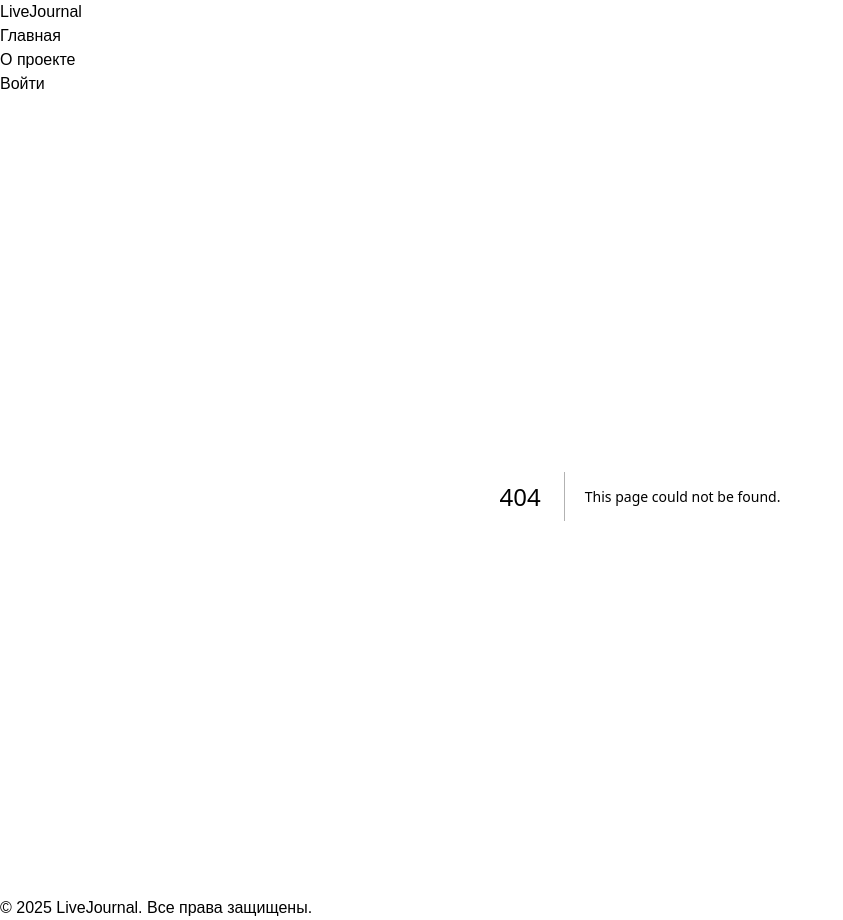
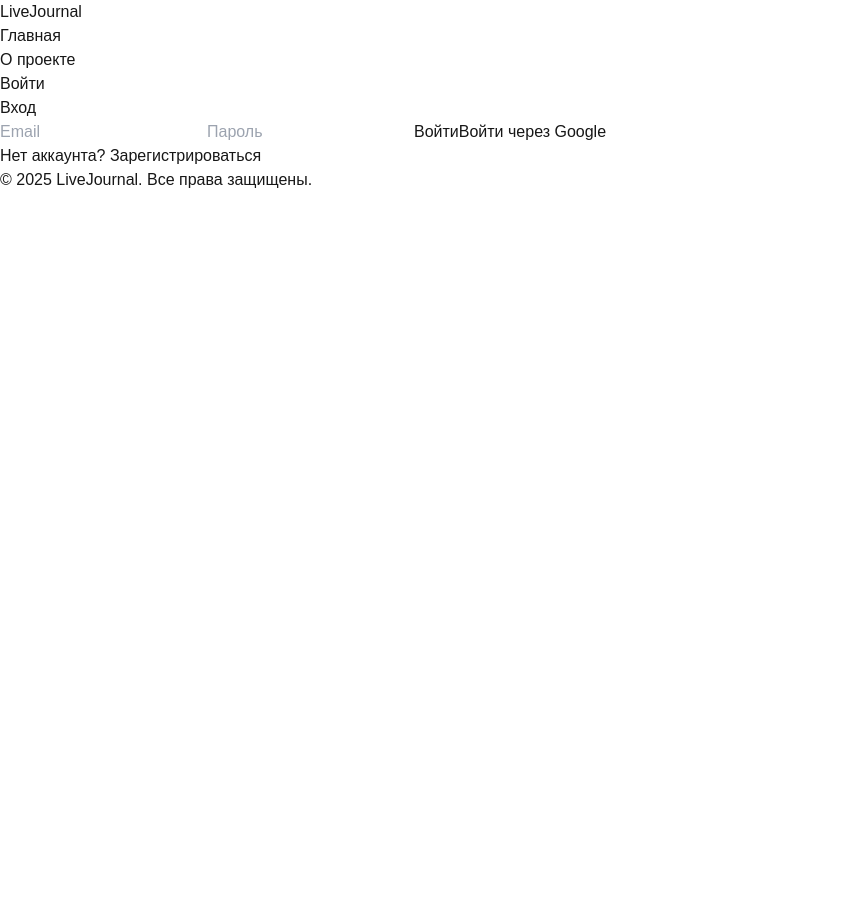
Before and after one commit to killursxlf/livejournal, a Next.js app in the folder frontend/: page /login in a window 1280 px wide. Before the commit this address had no page. Shown: the whole page, without its empty margins (0-843 px from the left). After the commit the page ends 800 px from the top, so only its background shows below. Built offline with nearby package versions, Linux system fonts and the light colour scheme.

Commit message:
Add oauth

```diff
--- a/frontend/package.json
+++ b/frontend/package.json
@@ -9,9 +9,10 @@
     "lint": "next lint"
   },
   "dependencies": {
+    "next": "15.1.6",
+    "next-auth": "^4.24.11",
     "react": "^19.0.0",
-    "react-dom": "^19.0.0",
-    "next": "15.1.6"
+    "react-dom": "^19.0.0"
   },
   "devDependencies": {
     "typescript": "^5",
--- /dev/null
+++ b/frontend/src/app/login/page.tsx
@@ -0,0 +1,70 @@
+"use client";
+
+import { useState } from "react";
+import { useRouter } from "next/navigation";
+import { signIn } from "next-auth/react";
+
+export default function Login() {
+  const router = useRouter();
+  const [email, setEmail] = useState("");
+  const [password, setPassword] = useState("");
+  const [error, setError] = useState("");
+
+  const handleSubmit = async (e: React.FormEvent) => {
+    e.preventDefault();
+
+    const res = await fetch("http://localhost:3000/api/login", {
+      method: "POST",
+      headers: { "Content-Type": "application/json" },
+      body: JSON.stringify({ email, password }),
+    });
+
+    const data = await res.json();
+
+    if (res.ok) {
+      localStorage.setItem("token", data.token);
+      router.push("/posts");
+    } else {
+      setError(data.error || "Ошибка входа");
+    }
+  };
+
+  return (
+    <div className="container mx-auto p-4">
+      <h1 className="text-3xl font-bold">Вход</h1>
+      {error && <p className="text-red-500">{error}</p>}
+      <form onSubmit={handleSubmit} className="mt-4">
+        <input
+          type="email"
+          placeholder="Email"
+          value={email}
+          onChange={(e) => setEmail(e.target.value)}
+          className="block w-full p-2 border rounded mb-2"
+          required
+        />
+        <input
+          type="password"
+          placeholder="Пароль"
+          value={password}
+          onChange={(e) => setPassword(e.target.value)}
+          className="block w-full p-2 border rounded mb-2"
+          required
+        />
+        <button type="submit" className="bg-blue-600 text-white p-2 rounded">
+          Войти
+        </button>
+
+        <button
+        onClick={() => signIn("google", { callbackUrl: "/posts" })}
+        className="bg-red-500 text-white p-2 rounded w-full my-2"
+        >
+            Войти через Google
+        </button>
+
+        <p className="mt-4">
+            Нет аккаунта? <a href="/register" className="text-blue-600">Зарегистрироваться</a>
+        </p>
+      </form>
+    </div>
+  );
+}
```
Also changed, not shown: frontend/src/app/api/auth/[...nextauth]/route.ts (added, +15 -0 lines), frontend/src/app/register/page.tsx (added, +70 -0 lines), 1 other file (tests, documents, lock files or other folders).
